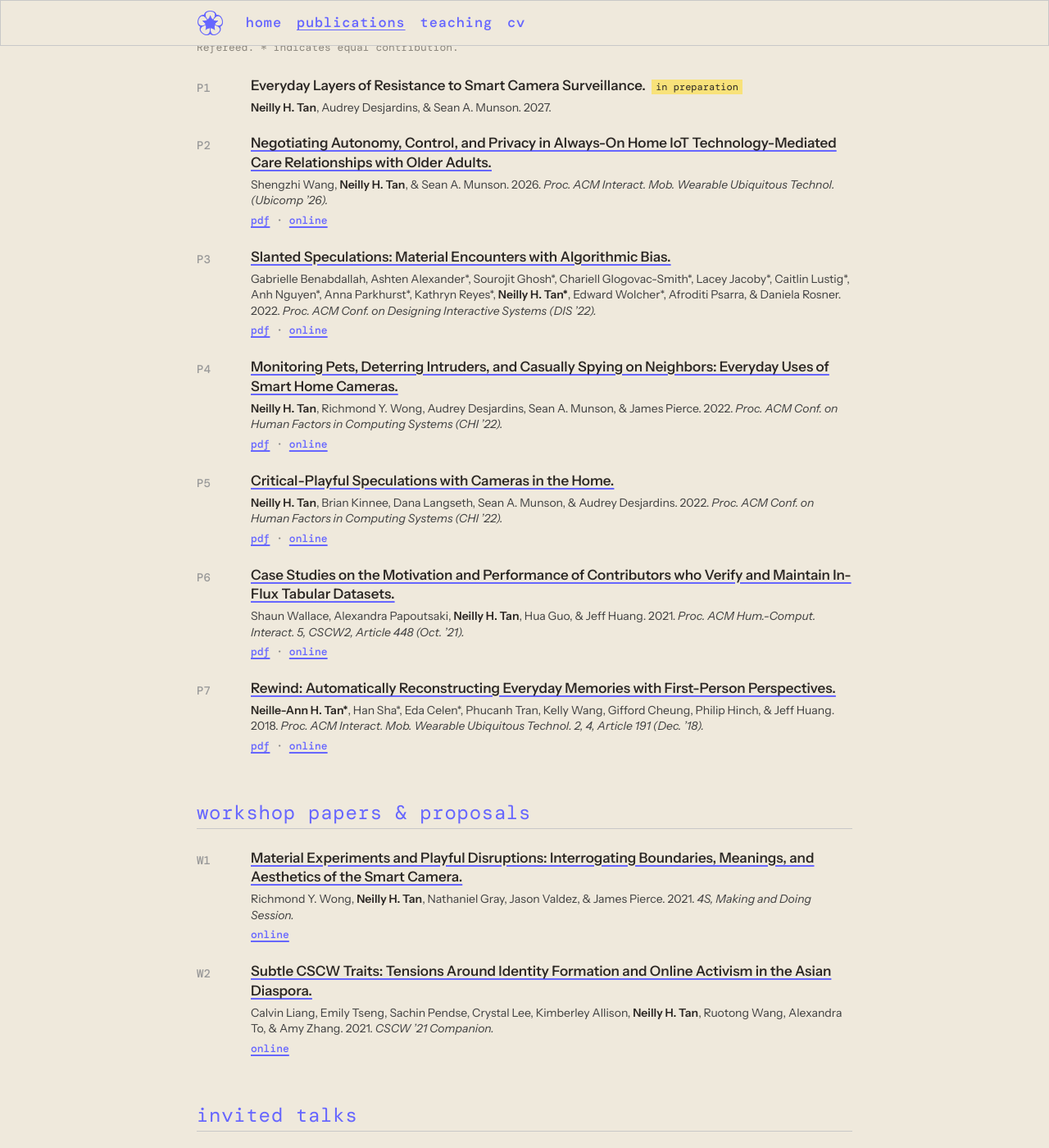
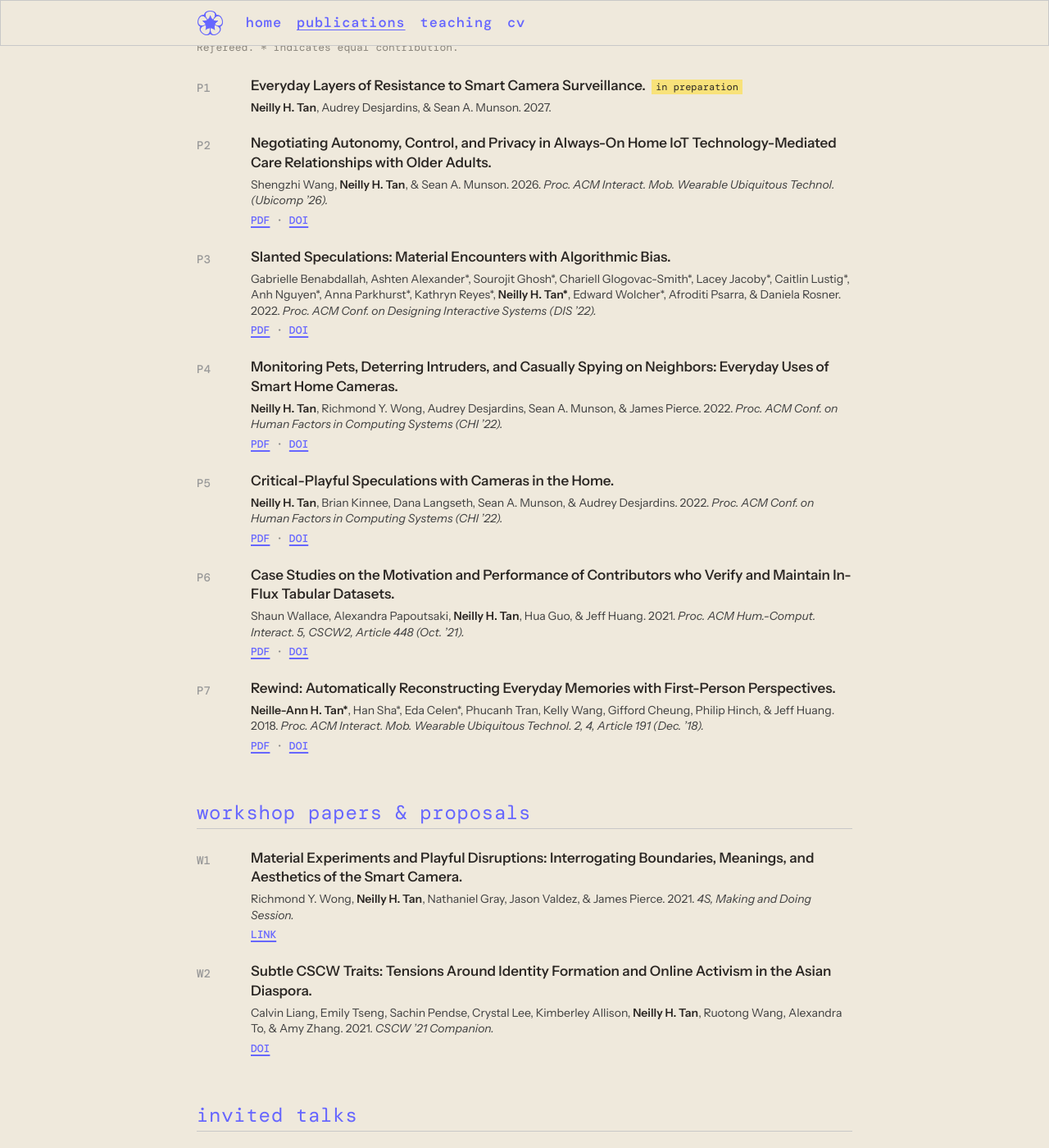
Before and after one commit to neillytan/neillytan.github.io, a Jekyll site: the page built from publications.html, in a window 1280 px wide and 1400 px high, scrolled down 278 px. Shown: the whole window at 82% size. Built offline with Jekyll 4.4.1, drawn with Linux system fonts in a browser that asks for light colours; some web fonts are replaced.

Commit message:
Publications: PDF · DOI links; titles no longer linked
Co-Authored-By: Claude Opus 5.5 <noreply@anthropic.com>

```diff
--- a/_data/publications.yml
+++ b/_data/publications.yml
@@ -2,9 +2,9 @@
 # Each section renders as a group on /publications/.
 #   id      — the CV label (P1, W1, ...), shown in the left column. For talks, use the year.
 #   authors — HTML, so your name can be bolded with <strong>. `*` = equal contribution.
-#   doi     — optional; e.g. 10.1145/3479592. The title links here, and an "online" link is added.
+#   doi     — optional; e.g. 10.1145/3479592. Shown as a "DOI" link.
 #   pdf     — optional; put the file in assets/papers/ and point to it, e.g. /assets/papers/tan-chi22-x.pdf
-#   url     — optional; a link to use when there is no doi (title and "online" link)
+#   url     — optional; a link to use when there is no doi (shown as "LINK")
 #   status  — optional; shown as a small tag, e.g. "in preparation"
 
 - section: Conference & Journal Publications
--- a/publications.html
+++ b/publications.html
@@ -16,8 +16,7 @@ page_class: pubs
     <span class="pub-id">{{ p.id }}</span>
     <div class="pub">
       <p class="pub-title">
-        {%- if p.doi %}{% assign link = 'https://doi.org/' | append: p.doi %}{% elsif p.url %}{% assign link = p.url %}{% elsif p.pdf %}{% assign link = p.pdf | relative_url %}{% else %}{% assign link = nil %}{% endif %}
-        {%- if link %}<a href="{{ link }}">{{ p.title }}</a>{% else %}{{ p.title }}{% endif %}
+        {{- p.title }}
         {%- if p.status %} <mark class="pub-status">{{ p.status }}</mark>{% endif %}
       </p>
       <p class="pub-meta">
@@ -28,9 +27,9 @@ page_class: pubs
       {%- if p.doi %}{% assign online = 'https://doi.org/' | append: p.doi %}{% else %}{% assign online = p.url %}{% endif %}
       {%- if p.pdf or online %}
       <p class="pub-links">
-        {%- if p.pdf %}<a href="{{ p.pdf | relative_url }}">pdf</a>{% endif %}
+        {%- if p.pdf %}<a href="{{ p.pdf | relative_url }}">PDF</a>{% endif %}
         {%- if p.pdf and online %} <span aria-hidden="true">·</span> {% endif %}
-        {%- if online %}<a href="{{ online }}">online</a>{% endif %}
+        {%- if online %}<a href="{{ online }}">{% if p.doi %}DOI{% else %}LINK{% endif %}</a>{% endif %}
       </p>
       {%- endif %}
     </div>
```
